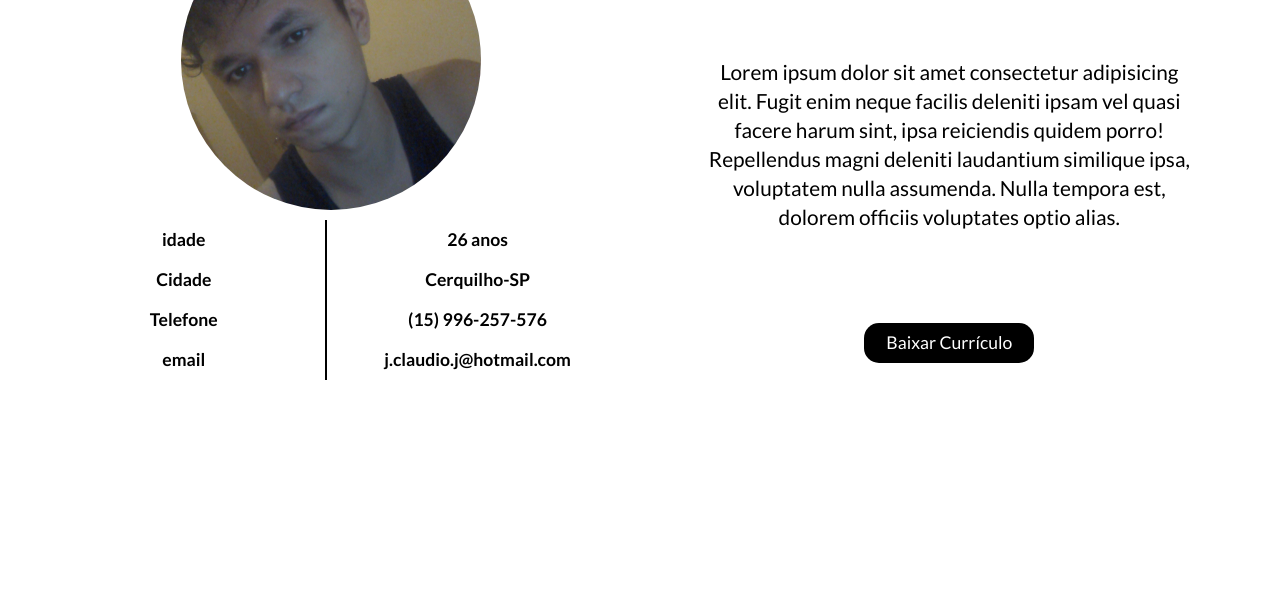
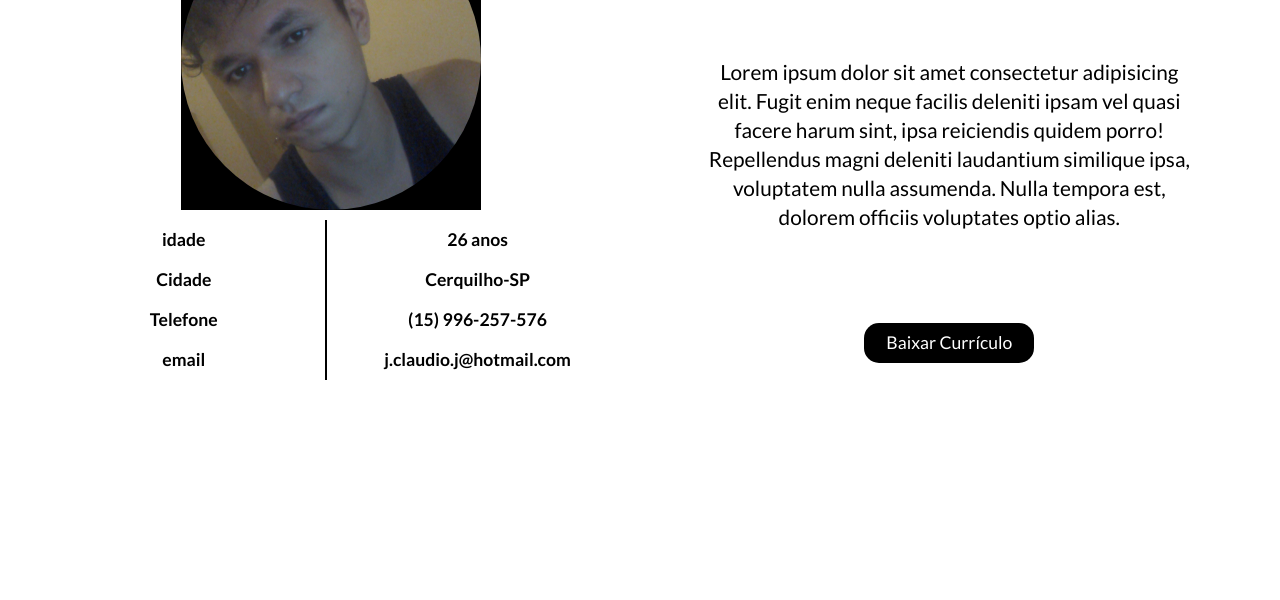
Before and after one commit to JeanClaudio/Portfolio-Site-4, a plain HTML site: page index.html in a window 1280 px wide. Shown: the part 980-1580 px from the top of the page. Drawn offline with Linux system fonts and the light colour scheme.

Commit message:
Update style.css

```diff
--- a/style.css
+++ b/style.css
@@ -84,17 +84,18 @@
     background-color: rgb(255, 255, 255);
     text-align: center;
     line-height: 2.5em;
-    border-radius: 5px;
 }
 
 .card-left:hover{
     box-shadow: 7px 7px 10px rgb(80, 80, 80);
 }
 
+
 .img-wrapper-sobre{
     width: 300px;
     height: 300px;
     margin: 10px auto;
+    background-color: black;
 }
 
 .img-wrapper-sobre img{
```
